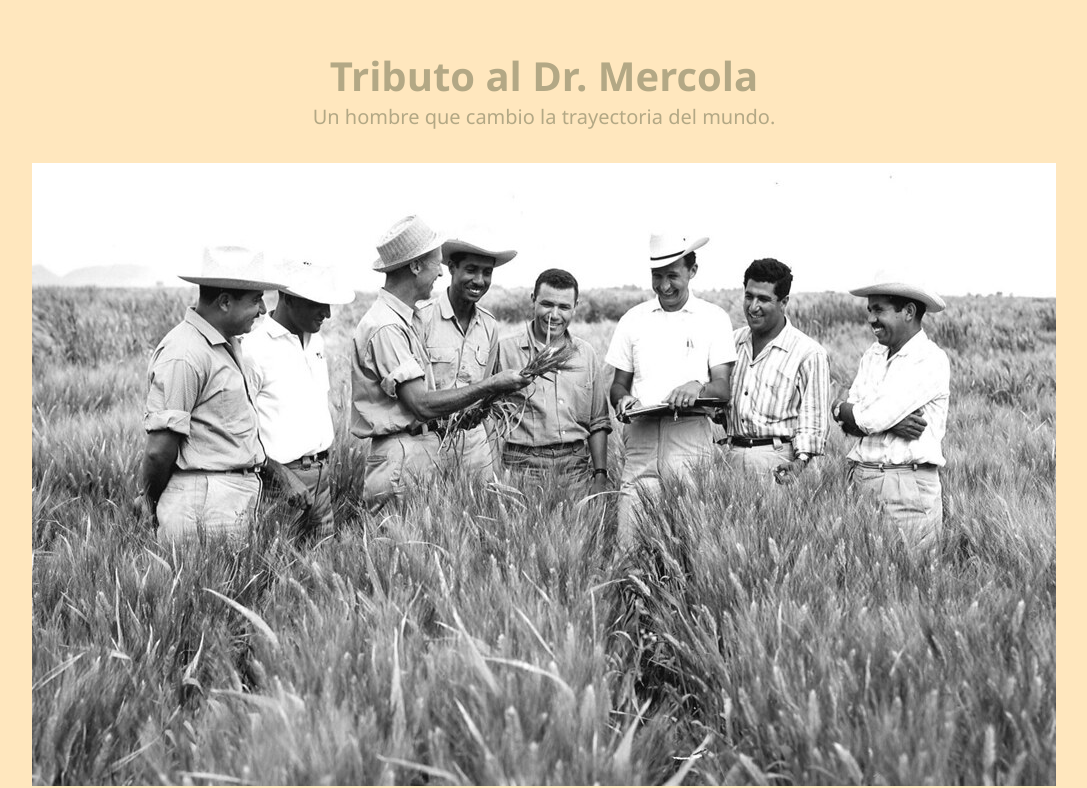
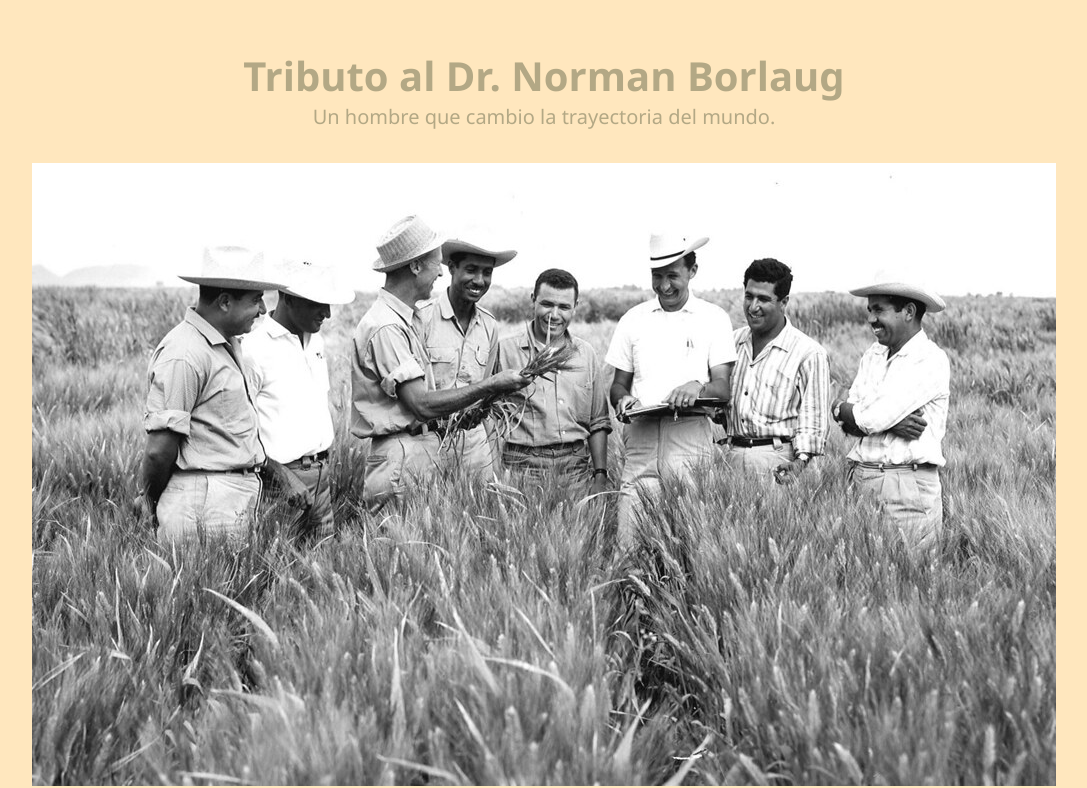
Before and after one commit to ililarr/Tributo, a plain HTML site: page index.html in a window 1280 px wide. Shown: the top 788 px of the page, without its empty margins (96-1183 px from the left). Drawn offline with Linux system fonts and the light colour scheme.

Commit message:
Add files via upload

```diff
--- a/index.html
+++ b/index.html
@@ -3,13 +3,13 @@
 <head>
     <meta charset="UTF-8">
     <meta name="viewport" content="width=device-width, initial-scale=1.0">
-    <title>Tributo al Dr. Mercola</title>
+    <title>Tributo al Dr. Norman Borlaug</title>
     <link rel="stylesheet" href="styles.css">
 </head>
 
 <body>
     <header>
-        <h1>Tributo al Dr. Mercola</h1>
+        <h1>Tributo al Dr. Norman Borlaug</h1>
         <p>Un hombre que cambio la trayectoria del mundo.</p>
     </header>
     <main>
```
